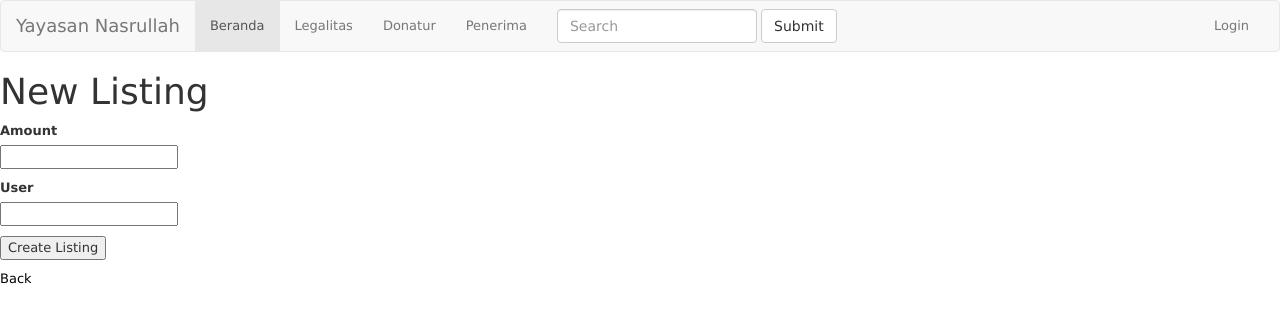
After one commit to malprax/yayasan_yakin, a Rails app: page /listings/new in a window 1280 px wide. The commit adds this page. Shown: the top 323 px of the page. Run offline with Rails 7, Linux system fonts and the light colour scheme; style sheets or scripts are compiled from the project's sources; some libraries are stand-ins or nearby versions.

Commit message:
add scaffold listings

```diff
--- /dev/null
+++ b/app/assets/javascripts/listings.coffee
@@ -0,0 +1,3 @@
+# Place all the behaviors and hooks related to the matching controller here.
+# All this logic will automatically be available in application.js.
+# You can use CoffeeScript in this file: http://coffeescript.org/
--- /dev/null
+++ b/app/assets/stylesheets/listings.scss
@@ -0,0 +1,3 @@
+// Place all the styles related to the listings controller here.
+// They will automatically be included in application.css.
+// You can use Sass (SCSS) here: http://sass-lang.com/
--- /dev/null
+++ b/app/controllers/listings_controller.rb
@@ -0,0 +1,74 @@
+class ListingsController < ApplicationController
+  before_action :set_listing, only: [:show, :edit, :update, :destroy]
+
+  # GET /listings
+  # GET /listings.json
+  def index
+    @listings = Listing.all
+  end
+
+  # GET /listings/1
+  # GET /listings/1.json
+  def show
+  end
+
+  # GET /listings/new
+  def new
+    @listing = Listing.new
+  end
+
+  # GET /listings/1/edit
+  def edit
+  end
+
+  # POST /listings
+  # POST /listings.json
+  def create
+    @listing = Listing.new(listing_params)
+
+    respond_to do |format|
+      if @listing.save
+        format.html { redirect_to @listing, notice: 'Listing was successfully created.' }
+        format.json { render :show, status: :created, location: @listing }
+      else
+        format.html { render :new }
+        format.json { render json: @listing.errors, status: :unprocessable_entity }
+      end
+    end
+  end
+
+  # PATCH/PUT /listings/1
+  # PATCH/PUT /listings/1.json
+  def update
+    respond_to do |format|
+      if @listing.update(listing_params)
+        format.html { redirect_to @listing, notice: 'Listing was successfully updated.' }
+        format.json { render :show, status: :ok, location: @listing }
+      else
+        format.html { render :edit }
+        format.json { render json: @listing.errors, status: :unprocessable_entity }
+      end
+    end
+  end
+
+  # DELETE /listings/1
+  # DELETE /listings/1.json
+  def destroy
+    @listing.destroy
+    respond_to do |format|
+      format.html { redirect_to listings_url, notice: 'Listing was successfully destroyed.' }
+      format.json { head :no_content }
+    end
+  end
+
+  private
+    # Use callbacks to share common setup or constraints between actions.
+    def set_listing
+      @listing = Listing.find(params[:id])
+    end
+
+    # Never trust parameters from the scary internet, only allow the white list through.
+    def listing_params
+      params.require(:listing).permit(:amount, :user_id)
+    end
+end
--- /dev/null
+++ b/app/helpers/listings_helper.rb
@@ -0,0 +1,2 @@
+module ListingsHelper
+end
--- /dev/null
+++ b/app/models/listing.rb
@@ -0,0 +1,2 @@
+class Listing < ActiveRecord::Base
+end
--- a/app/views/layouts/_navigation.html.erb
+++ b/app/views/layouts/_navigation.html.erb
@@ -0,0 +1,34 @@
+<nav class="navbar navbar-default">
+  <div class="container-fluid">
+    <!-- Brand and toggle get grouped for better mobile display -->
+    <div class="navbar-header">
+      <button type="button" class="navbar-toggle collapsed" data-toggle="collapse" data-target="#bs-example-navbar-collapse-1">
+        <span class="sr-only">Toggle navigation</span>
+        <span class="icon-bar"></span>
+        <span class="icon-bar"></span>
+        <span class="icon-bar"></span>
+      </button>
+      <a class="navbar-brand" href="#">Yayasan Nasrullah</a>
+    </div>
+
+    <!-- Collect the nav links, forms, and other content for toggling -->
+    <div class="collapse navbar-collapse" id="bs-example-navbar-collapse-1">
+      <ul class="nav navbar-nav">
+        <li class="active"><a href="#">Beranda<span class="sr-only">(current)</span></a></li>
+        <li><a href="#">Legalitas</a></li>
+        <li><a href="#">Donatur</a></li>
+        <li><a href="#">Penerima</a></li>
+
+      </ul>
+      <form class="navbar-form navbar-left" role="search">
+        <div class="form-group">
+          <input type="text" class="form-control" placeholder="Search">
+        </div>
+        <button type="submit" class="btn btn-default">Submit</button>
+      </form>
+      <ul class="nav navbar-nav navbar-right">
+        <li><a href="#">Login</a></li>
+      </ul>
+    </div><!-- /.navbar-collapse -->
+  </div><!-- /.container-fluid -->
+</nav>
--- a/app/views/layouts/application.html.erb
+++ b/app/views/layouts/application.html.erb
@@ -7,7 +7,7 @@
   <%= csrf_meta_tags %>
 </head>
 <body>
-<%= render 'navigation' %>
+<%= render 'layouts/navigation' %>
 <%= yield %>
 
 </body>
--- /dev/null
+++ b/app/views/listings/_form.html.erb
@@ -0,0 +1,25 @@
+<%= form_for(@listing) do |f| %>
+  <% if @listing.errors.any? %>
+    <div id="error_explanation">
+      <h2><%= pluralize(@listing.errors.count, "error") %> prohibited this listing from being saved:</h2>
+
+      <ul>
+      <% @listing.errors.full_messages.each do |message| %>
+        <li><%= message %></li>
+      <% end %>
+      </ul>
+    </div>
+  <% end %>
+
+  <div class="field">
+    <%= f.label :amount %><br>
+    <%= f.text_field :amount %>
+  </div>
+  <div class="field">
+    <%= f.label :user_id %><br>
+    <%= f.text_field :user_id %>
+  </div>
+  <div class="actions">
+    <%= f.submit %>
+  </div>
+<% end %>
--- /dev/null
+++ b/app/views/listings/edit.html.erb
@@ -0,0 +1,6 @@
+<h1>Editing Listing</h1>
+
+<%= render 'form' %>
+
+<%= link_to 'Show', @listing %> |
+<%= link_to 'Back', listings_path %>
--- /dev/null
+++ b/app/views/listings/new.html.erb
@@ -0,0 +1,5 @@
+<h1>New Listing</h1>
+
+<%= render 'form' %>
+
+<%= link_to 'Back', listings_path %>
--- a/config/routes.rb
+++ b/config/routes.rb
@@ -1,7 +1,11 @@
 Rails.application.routes.draw do
+  resources :listings
+
   resources :months
 
   resources :years
+
+  root 'listings#index'
 
   # The priority is based upon order of creation: first created -> highest priority.
   # See how all your routes lay out with "rake routes".
```
Also changed, not shown: app/views/listings/index.html.erb (added, +29 -0 lines), app/views/listings/show.html.erb (added, +14 -0 lines), db/migrate/20150525140219_create_listings.rb (added, +10 -0 lines), test/controllers/listings_controller_test.rb (added, +49 -0 lines), test/fixtures/listings.yml (added, +9 -0 lines), test/models/listing_test.rb (added, +7 -0 lines), app/views/listings/index.json.jbuilder (added), app/views/listings/show.json.jbuilder (added), db/schema.rb.
